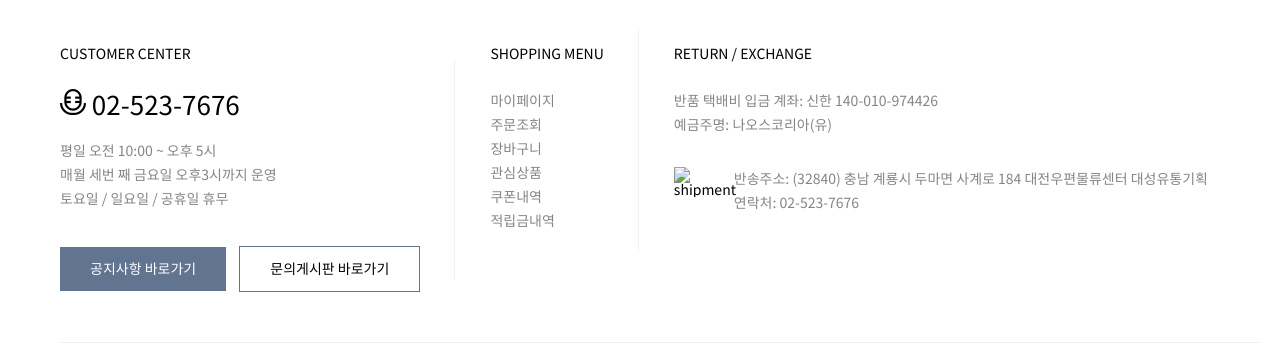
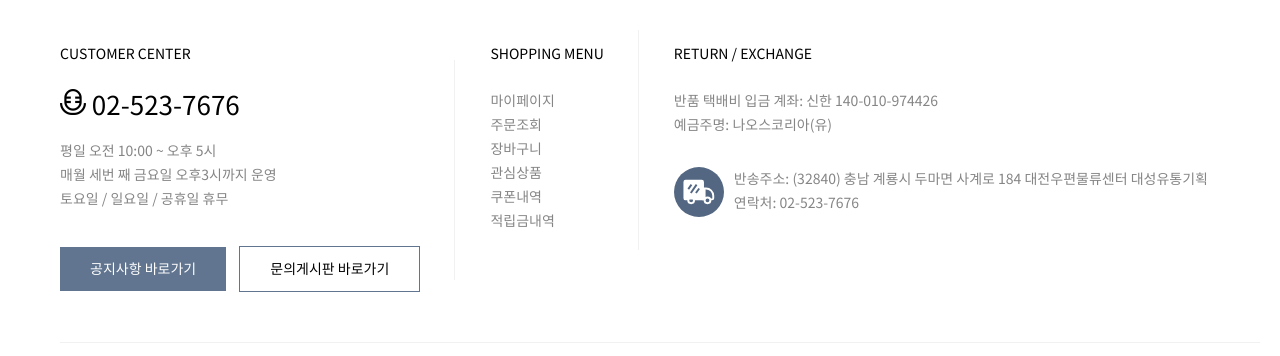
Before and after one commit to yh-lee371/portfolio_bioderma, a plain HTML site: page index.html in a window 1280 px wide. Shown: the part 5346-5702 px from the top of the page. Drawn offline with nearby package versions, Linux system fonts and the light colour scheme.

Commit message:
add shipment svg

```diff
--- a/index.html
+++ b/index.html
@@ -815,7 +815,7 @@
             <p>예금주명: 나오스코리아(유)</p>
             <div class="re_info">
               <div class="img_wrap">
-                <img src="images/bg/sh.svg" alt="shipment">
+                <img src="images/bg/shipment.svg" alt="shipment">
               </div>
               <p>반송주소: (32840) 충남 계룡시 두마면 사계로 184 대전우편물류센터 대성유통기획</p>
               <p>연락처: 02-523-7676</p>
```
